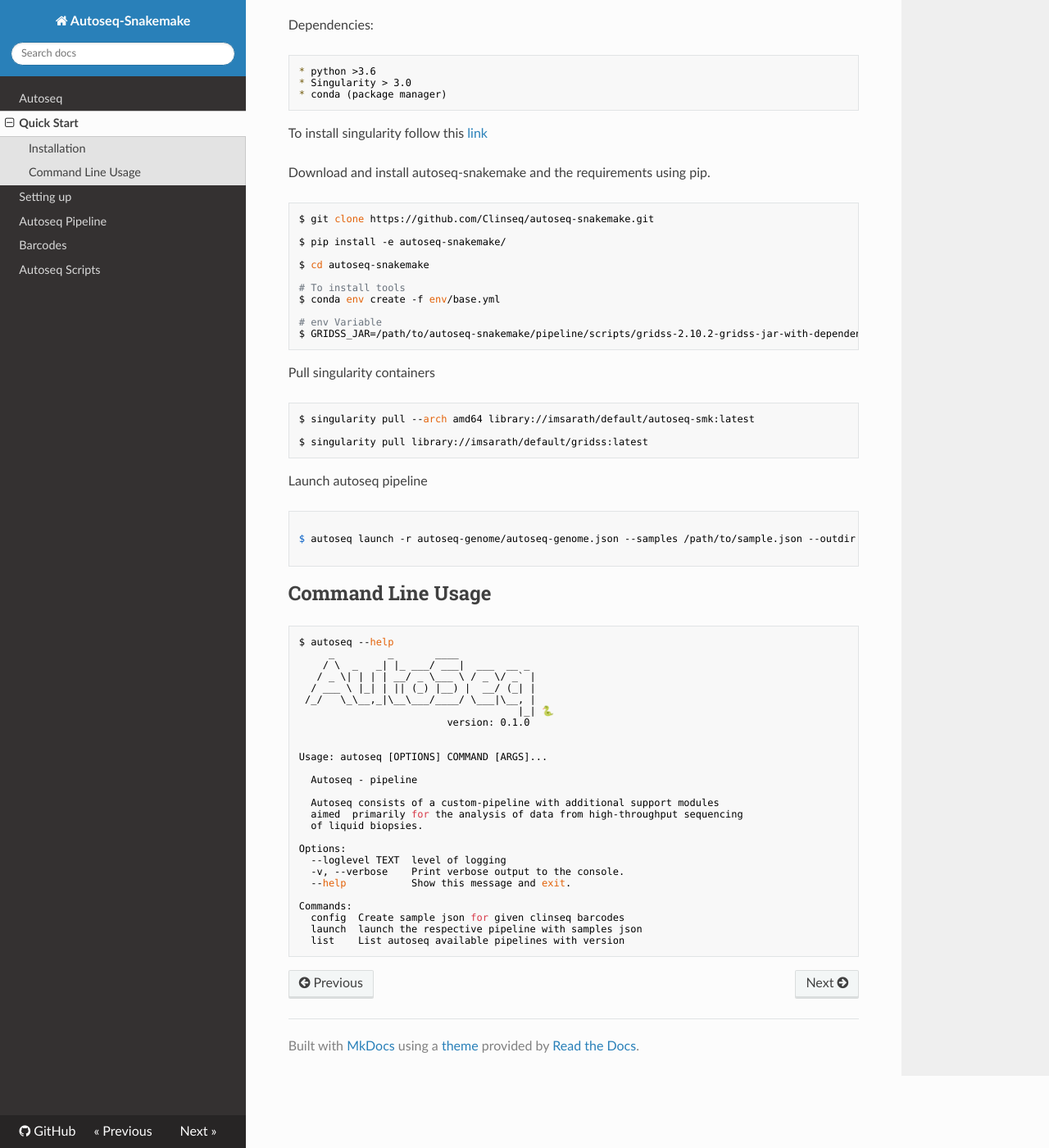
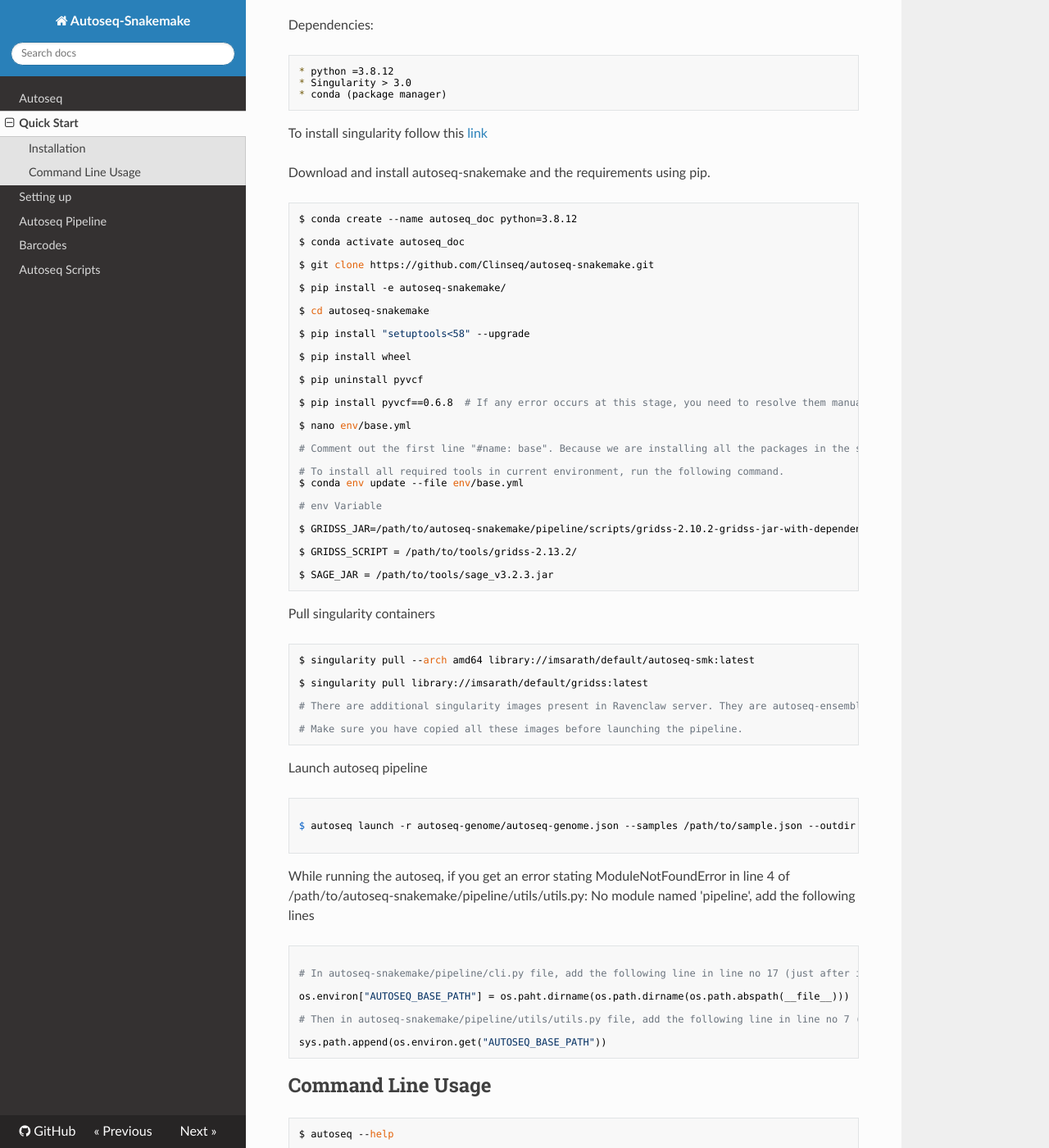
Before and after one commit to ClinSeq/autoseq-snakemake, an MkDocs documentation site: the page built from docs/quick_start.md, in a window 1280 px wide and 1400 px high, scrolled down 197 px. Shown: the whole window at 82% size. Built offline with MkDocs 1.6.1, drawn with Linux system fonts in a browser that asks for light colours; nearby versions of some CDN libraries.

Commit message:
Autoseq Documentation Corrections1

````diff
--- a/docs/quick_start.md
+++ b/docs/quick_start.md
@@ -6,7 +6,7 @@
 Dependencies:
 
 ```
-* python >3.6
+* python =3.8.12
 * Singularity > 3.0
 * conda (package manager)
 ```
@@ -15,17 +15,38 @@
 Download and install autoseq-snakemake and the requirements using pip.
 
 ```sh
+$ conda create --name autoseq_doc python=3.8.12
+
+$ conda activate autoseq_doc
+
 $ git clone https://github.com/Clinseq/autoseq-snakemake.git
 
 $ pip install -e autoseq-snakemake/
 
 $ cd autoseq-snakemake
 
-# To install tools
-$ conda env create -f env/base.yml
+$ pip install "setuptools<58" --upgrade
+
+$ pip install wheel
+
+$ pip uninstall pyvcf
+
+$ pip install pyvcf==0.6.8  # If any error occurs at this stage, you need to resolve them manually.
+
+$ nano env/base.yml
+
+# Comment out the first line "#name: base". Because we are installing all the packages in the same environment.
+
+# To install all required tools in current environment, run the following command.
+$ conda env update --file env/base.yml
 
 # env Variable
+
 $ GRIDSS_JAR=/path/to/autoseq-snakemake/pipeline/scripts/gridss-2.10.2-gridss-jar-with-dependencies.jar
+
+$ GRIDSS_SCRIPT = /path/to/tools/gridss-2.13.2/
+
+$ SAGE_JAR = /path/to/tools/sage_v3.2.3.jar
 ```
 
 Pull singularity containers
@@ -34,14 +55,31 @@
 $ singularity pull --arch amd64 library://imsarath/default/autoseq-smk:latest
 
 $ singularity pull library://imsarath/default/gridss:latest
+
+# There are additional singularity images present in Ravenclaw server. They are autoseq-ensemblvep.sif, autoseq-franken.sif, autoseq-gatk3.sif, autoseq-jumble.sif, autoseq-purecn.sif, autoseq-somaticseq.sif, autoseq-svcaller.sif.
+
+# Make sure you have copied all these images before launching the pipeline.
 ```
 
 Launch autoseq pipeline
 
 ```
 
-$ autoseq launch -r autoseq-genome/autoseq-genome.json --samples /path/to/sample.json --outdir /path/to/autoseq-output/ --libdir /path/to/INBOX/ --use-singularity --singularity /path/to/container_dir --umi --cores 8 --profile slurm
+$ autoseq launch -r autoseq-genome/autoseq-genome.json --samples /path/to/sample.json --outdir /path/to/autoseq-output/ --libdir /path/to/INBOX/ --use-singularity --singularity /path/to/container_dir --umi --cores 8 --profile slurm --smk-opt " --singularity-args '--bind /home/curator-analyst-5/projects/autoseq-snakemake/:/home/curator-analyst-5/projects/autoseq-snakemake/'"
 
+```
+
+While running the autoseq, if you get an error stating ModuleNotFoundError in line 4 of /path/to/autoseq-snakemake/pipeline/utils/utils.py:  No module named 'pipeline', add the following lines
+
+```sh
+
+# In autoseq-snakemake/pipeline/cli.py file, add the following line in line no 17 (just after importing all the packages)
+
+os.environ["AUTOSEQ_BASE_PATH"] = os.paht.dirname(os.path.dirname(os.path.abspath(__file__)))
+
+# Then in autoseq-snakemake/pipeline/utils/utils.py file, add the following line in line no 7 (just after importing all the packages)
+
+sys.path.append(os.environ.get("AUTOSEQ_BASE_PATH"))
 ```
 
 
````
